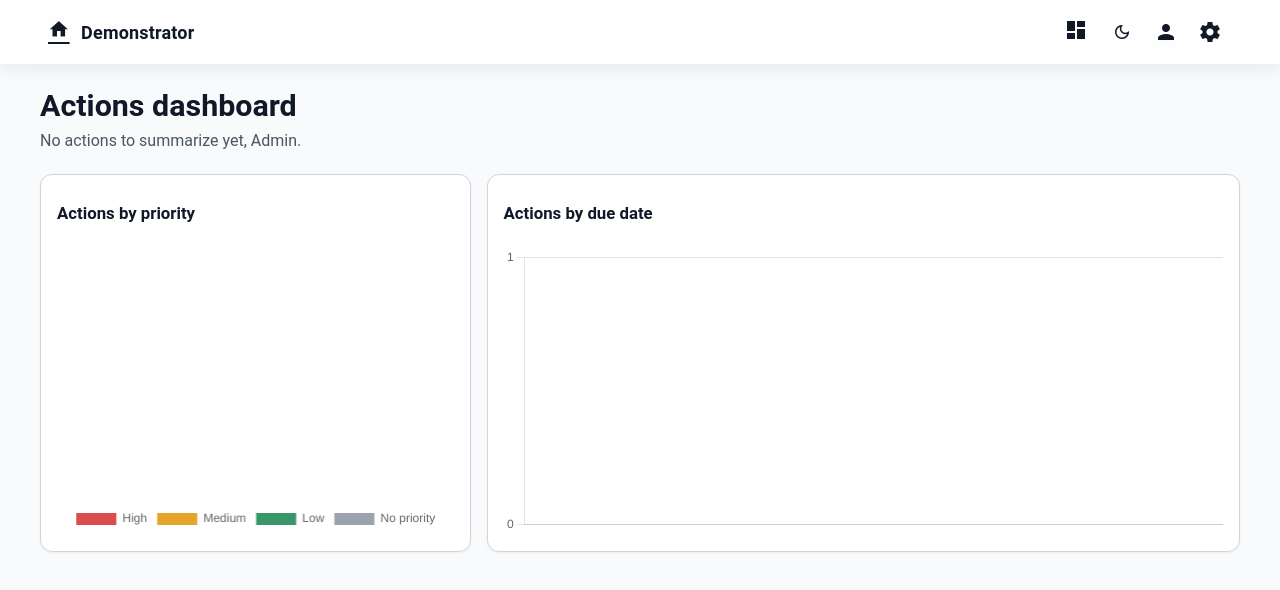
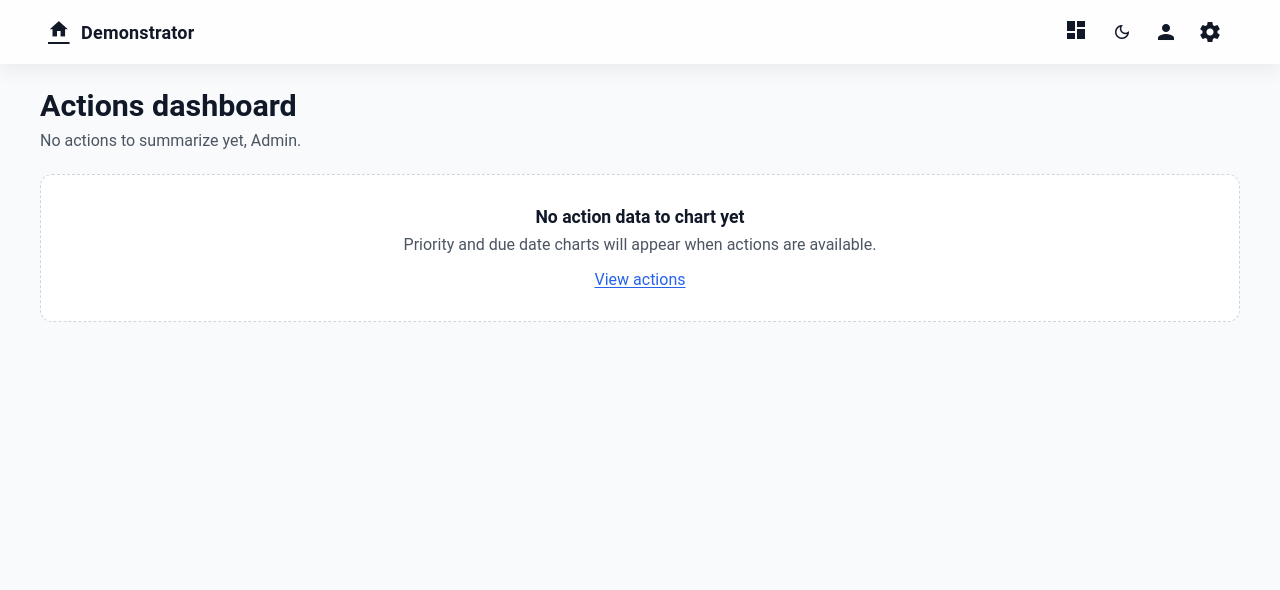
Before and after one commit to nitinjangra/demonstrator, an Angular app: page /dashboard in a window 1280 px wide. Shown: the top 590 px of the page. Built offline with nearby package versions, Linux system fonts and the light colour scheme.

Commit message:
feat(dashboard): add actionable empty chart state (#73)

```diff
--- a/src/app/components/dashboard/dashboard.html
+++ b/src/app/components/dashboard/dashboard.html
@@ -32,6 +32,13 @@
   }
 
   <section class="dashboard__charts" aria-label="Action charts">
+    @if (totalActions() === 0) {
+      <div class="dashboard__empty-state" aria-labelledby="dashboard-empty-title">
+        <h2 id="dashboard-empty-title">No action data to chart yet</h2>
+        <p>Priority and due date charts will appear when actions are available.</p>
+        <a routerLink="/landing">View actions</a>
+      </div>
+    } @else {
     <article class="chart-card">
       <h2 id="priority-chart-title">Actions by priority</h2>
       <p id="priority-chart-description" class="visually-hidden">{{ priorityChartSummary() }}</p>
@@ -42,5 +49,6 @@
       <p id="due-date-chart-description" class="visually-hidden">{{ dueDateChartSummary() }}</p>
       <div id="due-date-chart" class="chart-card__canvas" role="group" aria-labelledby="due-date-chart-title" aria-describedby="due-date-chart-description"></div>
     </article>
+    }
   </section>
 </main>
--- a/src/app/components/dashboard/dashboard.scss
+++ b/src/app/components/dashboard/dashboard.scss
@@ -72,6 +72,19 @@
 
 .chart-card__canvas { position: relative; height: 18rem; }
 
+.dashboard__empty-state {
+  grid-column: 1 / -1;
+  padding: 2rem;
+  border: 1px dashed var(--color-border);
+  border-radius: 0.75rem;
+  background: var(--color-surface);
+  text-align: center;
+
+  h2 { margin: 0 0 0.5rem; font-size: 1.1rem; }
+  p { margin: 0 0 1rem; color: var(--color-muted-text); }
+  a { color: var(--color-primary); text-underline-offset: 0.15em; }
+}
+
 .visually-hidden {
   position: absolute;
   width: 1px;
```
